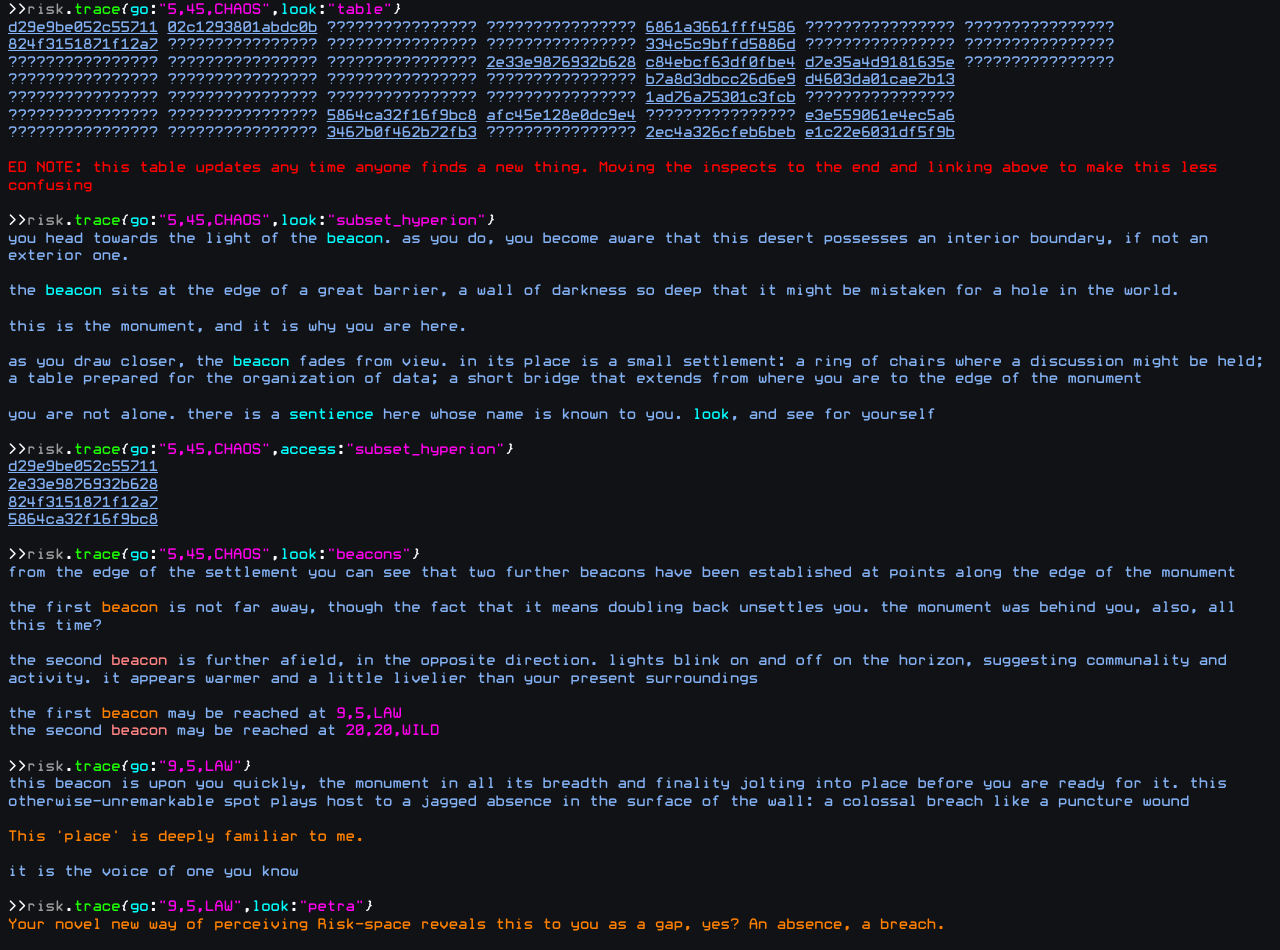
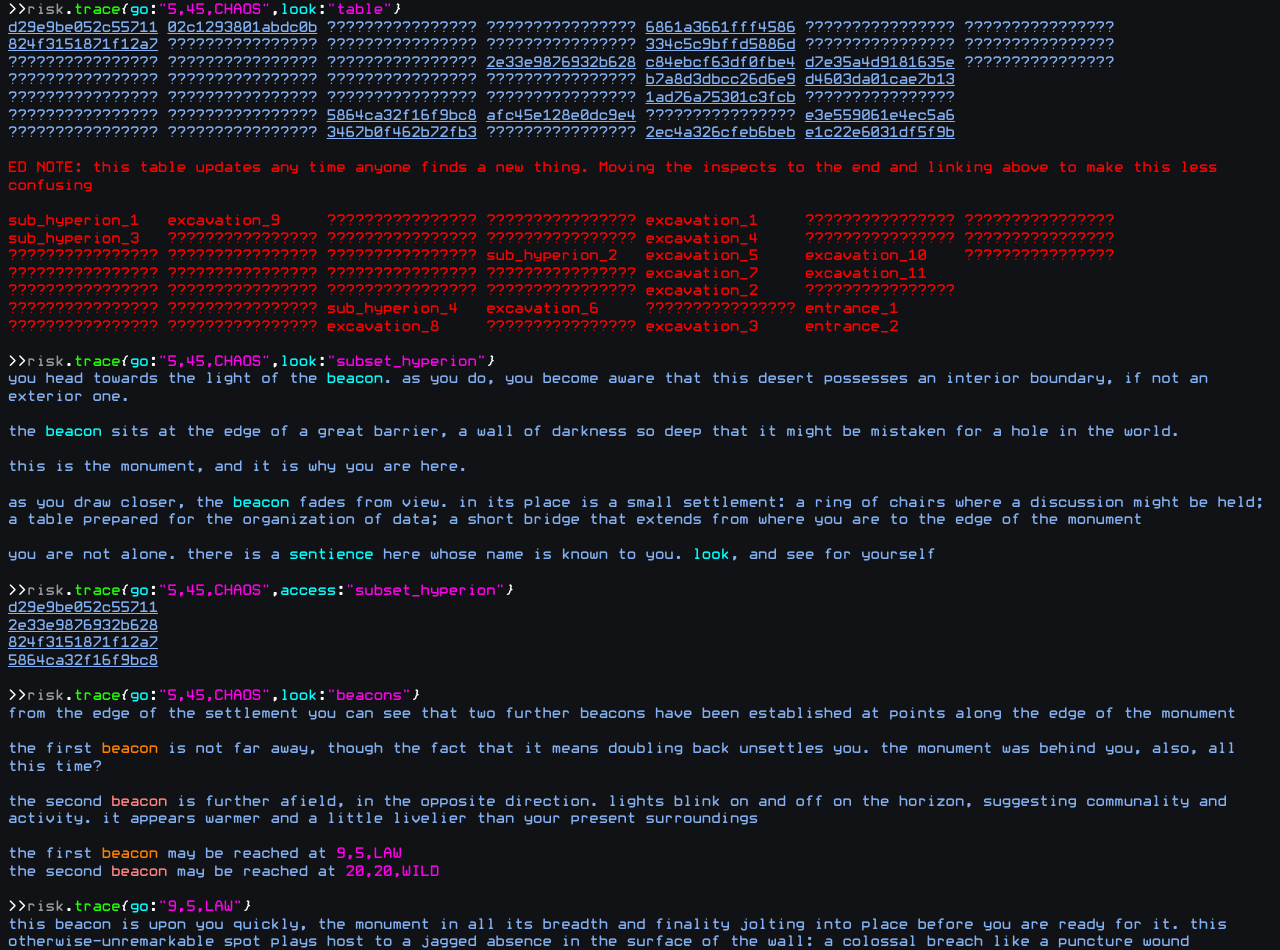
Before and after one commit to hackmud-dtr/hackmud-dtr.github.io, a plain HTML site: page trace.html in a window 1280 px wide. Shown: the part 2347-3297 px from the top of the page. Drawn offline with Linux system fonts and the light colour scheme.

Commit message:
Locations

```diff
--- a/trace.html
+++ b/trace.html
@@ -180,8 +180,16 @@ d29e9be052c55711 02c1293801abdc0b ???????????????? ???????????????? 6861a3661fff
 ???????????????? ???????????????? 5864ca32f16f9bc8 afc45e128e0dc9e4 ???????????????? e3e559061e4ec5a6
 ???????????????? ???????????????? 3467b0f462b72fb3 ???????????????? 2ec4a326cfeb6beb e1c22e6031df5f9b
 
-<span style="color:#FF0000">ED NOTE: this table updates any time anyone finds a new thing. Moving the inspects to the end and linking above to make this less confusing</span>
+<span style="color:#FF0000">ED NOTE: this table updates any time anyone finds a new thing. Moving the inspects to the end and linking above to make this less confusing
 
+sub_hyperion_1   excavation_9     ???????????????? ???????????????? excavation_1     ???????????????? ????????????????
+sub_hyperion_3   ???????????????? ???????????????? ???????????????? excavation_4     ???????????????? ????????????????
+???????????????? ???????????????? ???????????????? sub_hyperion_2   excavation_5     excavation_10    ????????????????
+???????????????? ???????????????? ???????????????? ???????????????? excavation_7     excavation_11
+???????????????? ???????????????? ???????????????? ???????????????? excavation_2     ????????????????
+???????????????? ???????????????? sub_hyperion_4   excavation_6     ???????????????? entrance_1
+???????????????? ???????????????? excavation_8     ???????????????? excavation_3     entrance_2
+</span>
 <span style="color:#FFFFFF">&gt;&gt;<span style="color:#9B9B9B">risk</span>.<span style="color:#1EFF00">trace</span>{<span style="color:#00FFFF">go</span>:<span style="color:#FF00EC">"5,45,CHAOS"</span>,<span style="color:#00FFFF">look</span>:<span style="color:#FF00EC">"subset_hyperion"</span>}</span>
 you head towards the light of the <span style="color:#00FFFF">beacon</span>. as you do, you become aware that this desert possesses an interior boundary, if not an exterior one.
 
```
